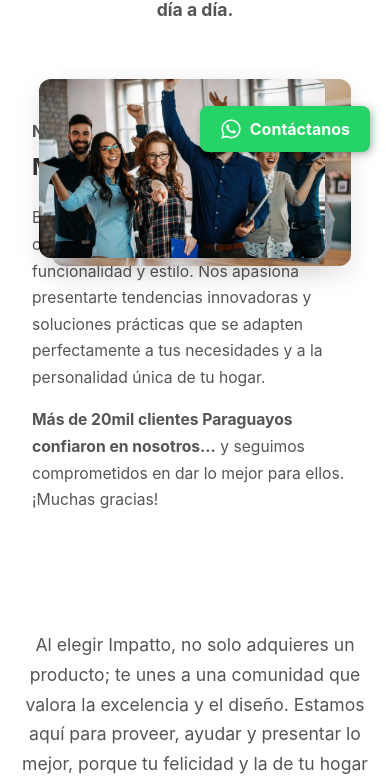
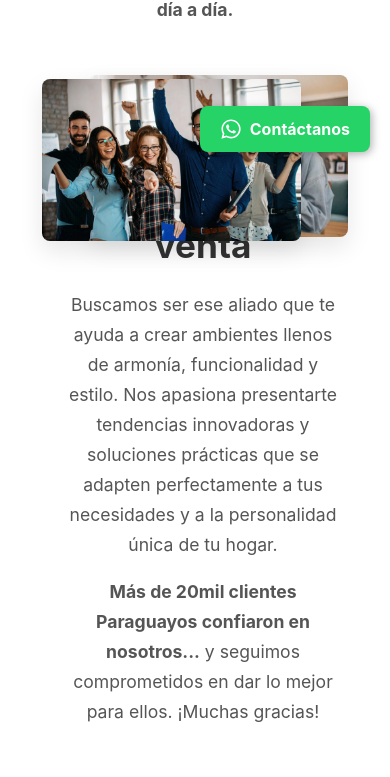
Before and after one commit to Javiermu97/impattopyproyect, a Next.js app: page /sobre-nosotros in a window 390 px wide. Shown: the part 672-1449 px from the top of the page. Built offline with nearby package versions, Linux system fonts and the light colour scheme; no server answers.

Commit message:
Primer commit

```diff
--- a/app/globals.css
+++ b/app/globals.css
@@ -2762,66 +2762,20 @@ body {
   color: #555;
 }
 
-/* ===== SOBRE NOSOTROS: ajustes finos ===== */
-
-/* Escritorio: apenas superpuestas (solo bordes) */
-@media (min-width: 1025px) {
+/* --------- Responsivo (tablet/móvil) --------- */
+@media (max-width: 1024px) {
+  .philosophy-container { flex-direction: column; }
   .philosophy-image-container {
-    height: 420px; /* como tenías */
-    min-width: 450px;
-  }
-  .philosophy-img-bg {
-    /* atrás, sup-der */
-    width: 76%;
-    top: 0;
-    right: 0;
-  }
-  .philosophy-img-fg {
-    /* frente, un poco más chica y movida izq/abajo
-       => solo se tocan los bordes, no tapa */
-    width: 72%;
-    top: 10%;
-    left: 6%;
-  }
-}
-
-/* Tablet y móvil: imágenes arriba, texto abajo (siguen tocándose apenas) */
-@media (max-width: 1024px) {
-  .philosophy-section { padding: 2.25rem 1rem; }
-
-  .philosophy-container {
-    flex-direction: column;      /* texto debajo */
-    align-items: center;
-    gap: 1.5rem;
-  }
-
-  .philosophy-image-container {
-    position: relative;
+    height: 360px;
+    min-width: 0;
     width: 100%;
-    min-width: 0;
-    height: 52vw;                /* mantiene proporción sin saltos */
-    max-height: 420px;
-  }
-
-  .philosophy-img {
-    border-radius: 12px;
-    object-fit: cover;
-  }
-
-  /* leve solape en tablet */
-  .philosophy-img-bg { width: 88%; top: 0;   right: 4%; }
-  .philosophy-img-fg { width: 84%; top: 8%;  left: 4%;  }
-
-  .philosophy-content { padding-left: 0; text-align: left; }
-  .philosophy-content h2 { font-size: 1.6rem; }
-  .philosophy-content p  { font-size: 1rem; line-height: 1.7; }
+  }
+  .philosophy-img-bg { top: -6px; right: -8px; width: 82%; }
+  .philosophy-img-fg { top: 32%; left: -8px; width: 82%; }
 }
 
 @media (max-width: 640px) {
-  /* en móvil, un poquito menos de solape aún */
-  .philosophy-image-container { height: 58vw; }
-  .philosophy-img-bg { width: 92%; top: 0;  right: 2%; }
-  .philosophy-img-fg { width: 88%; top: 6%; left: 2%; }
-  .philosophy-content h2 { font-size: 1.45rem; }
-  .philosophy-content p  { font-size: .98rem; }
-}
+  .philosophy-image-container { height: 300px; }
+  .philosophy-img-bg { top: -4px; right: -6px; width: 88%; }
+  .philosophy-img-fg { top: 30%; left: -6px; width: 88%; }
+}
```
